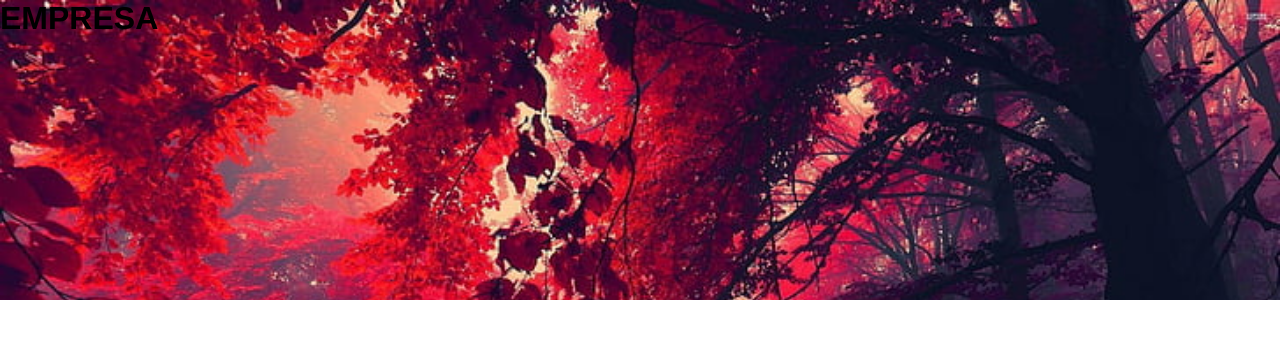
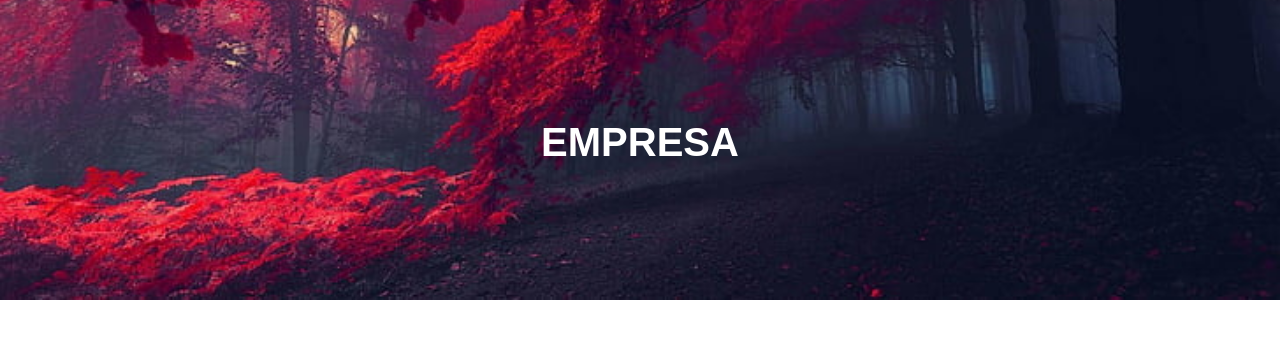
Before and after one commit to betoleitao5/0706-Roberto, a plain HTML site: page index.html in a window 1280 px wide. Drawn offline with Linux system fonts and the light colour scheme.

Commit message:
Update style.css

```diff
--- a/style.css
+++ b/style.css
@@ -10,4 +10,12 @@ header{
     background-size: 100%;
     width: 100%;
     height: 300px;
+    background-position:bottom;
 }
+
+header h1{
+    color: white;
+    font-size: 40px;
+    text-align: center;
+    padding-top: 120px;
+}
```
